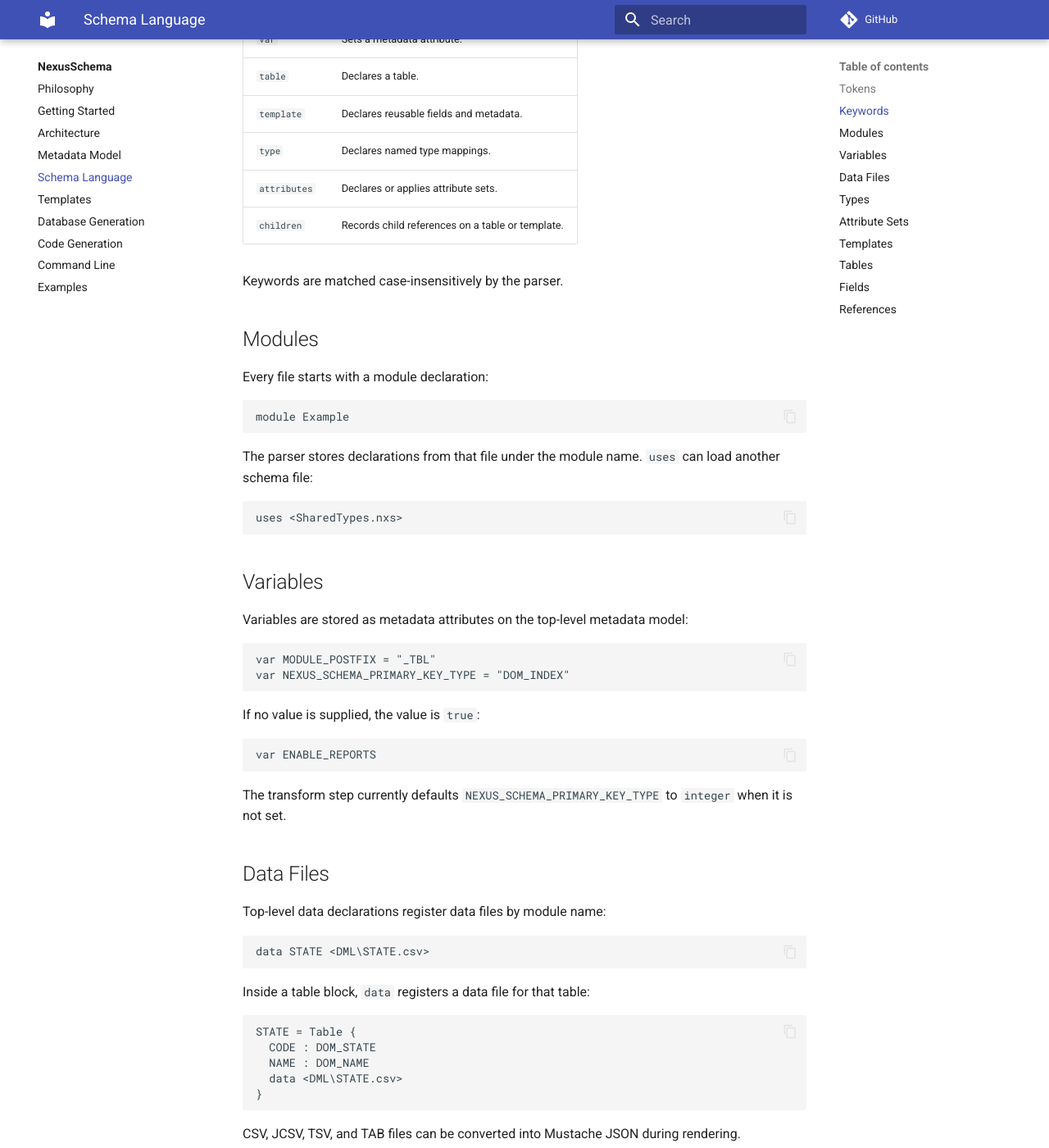
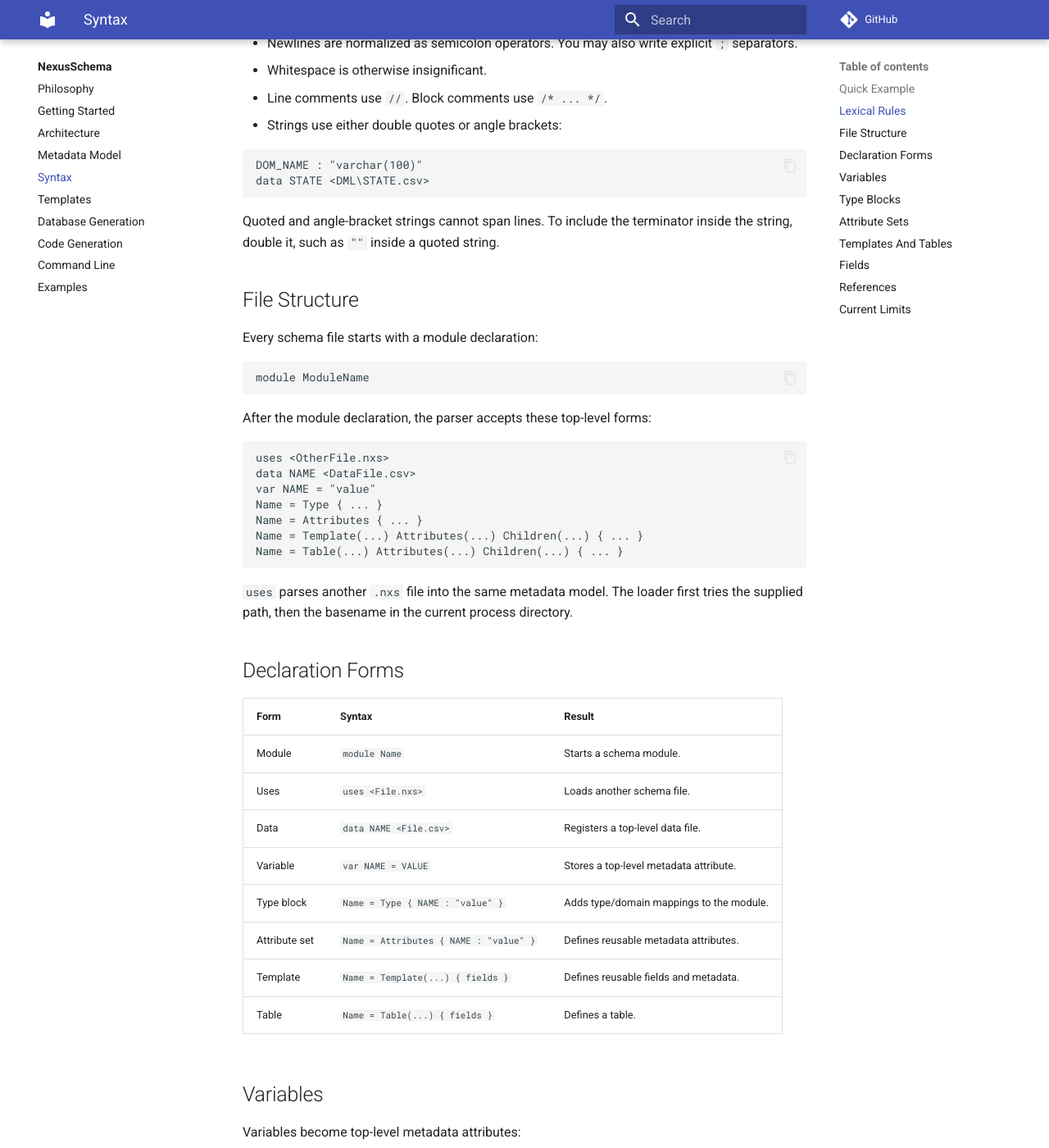
Before and after one commit to nxrp-dev/nexus, an MkDocs documentation site: the page built from docs/nexus-schema/schema-language.md, in a window 1280 px wide and 1400 px high, scrolled down 1106 px. Shown: the whole window at 82% size. Built offline with MkDocs 1.6.1 and Material for MkDocs 9.7.7, drawn with Linux system fonts in a browser that asks for light colours; comment, search, counter and statistics services are not loaded; some of the changed text lies outside the part shown.

Commit message:
cleaning up from the last pass.

````diff
--- /dev/null
+++ b/docs/naq.md
@@ -0,0 +1,81 @@
+# NAQ
+
+NAQ means Never Asked Questions: the questions a developer should ask before deciding whether Nexus is worth their attention.
+
+## Why does Nexus exist?
+
+Pascal development has strong tools, but the experience is fragmented. Free Pascal, Lazarus, VS Code, schema generation, testing, language-server behavior, and AI-assisted development often live in separate mental and technical worlds.
+
+Nexus exists to make those pieces work as one ecosystem.
+
+## What problem is Nexus trying to solve?
+
+Nexus is trying to make Pascal development feel modern without throwing away what makes Pascal productive:
+
+- explicit code
+- strong types
+- clear ownership
+- fast native binaries
+- practical desktop application patterns
+- repeatable generated output
+- project-aware tooling
+
+The goal is not to imitate another language stack. The goal is to make Pascal sharper.
+
+## Is Nexus a replacement for Lazarus?
+
+No.
+
+Lazarus remains important for Free Pascal projects, project files, packages, build modes, CodeTools, and many existing workflows. Nexus Pascal and NexusLS are intended to make Pascal work well in VS Code while respecting Lazarus project semantics where they matter.
+
+NexusUI is a separate UI framework. It is not the Lazarus LCL and does not try to be a drop-in replacement for it.
+
+## Is Nexus a replacement for Delphi?
+
+No.
+
+Delphi and the VCL remain important reference points for productive Pascal development. Nexus borrows the good instincts: ownership, events, explicit object models, forms, controls, and practical application structure.
+
+Nexus is not trying to clone Delphi. It is building a Pascal ecosystem around Free Pascal, Lazarus, VS Code, schema tooling, testing, and Nexus-owned runtime libraries.
+
+## Why VS Code?
+
+VS Code has become the common editor surface for many developers. It has a strong extension model, integrated tasks, debugging hooks, source-control workflows, terminals, and language-server integration.
+
+Nexus Pascal uses that surface to bring Pascal project creation, builds, debugging, and code intelligence into a workspace developers already use.
+
+## Why build a new language server?
+
+Pascal language tooling needs project context. Units, include files, conditionals, Lazarus build modes, search paths, and compiler options all affect what the code means.
+
+NexusLS exists so Pascal language features can be shaped around Nexus goals instead of patched around someone else's assumptions.
+
+## Why build NexusUI?
+
+NexusUI gives Nexus a code-first Pascal UI framework with explicit ownership, retained controls, skinning, window management, popups, layout, and testable behavior.
+
+It is built for applications where the code should remain readable and the framework should not hide important behavior behind designer metadata.
+
+## Why build NexusSchema?
+
+Repeated structure is a source of bugs. Database scripts, provider lists, import files, code stubs, and other generated artifacts often describe the same facts in different places.
+
+NexusSchema keeps schema intent in one place and renders repeatable output through templates.
+
+## Why build NexusTest?
+
+NexusTest gives Nexus projects a shared-library test boundary. Test modules can be loaded, listed, run, and monitored by tools without turning the UI into the owner of test state.
+
+That makes testing useful for command-line workflows, GUI test runners, language-server validation, and future automation.
+
+## Is Nexus production-ready?
+
+Nexus already contains working pieces, but it is still actively evolving. Treat it as a serious working system under active development, not a polished commercial SDK.
+
+The important point is direction: Nexus is being shaped around coherent Pascal workflows, not around preserving every legacy decision.
+
+## Can I contribute?
+
+Nexus is not organized around public contribution as a project goal.
+
+Use it, study it, fork it, or build with it if it helps you. If you need behavior the project does not provide, the cleanest path may be a fork or a separate tool. Nexus itself will stay focused on its own design direction.
--- a/docs/nexus-schema/schema-language.md
+++ b/docs/nexus-schema/schema-language.md
@@ -1,104 +1,108 @@
-# Nexus Schema Language
+# Nexus Schema Syntax
 
-The `.nxs` language is a small declaration language parsed by `TNexusSchemaParser`.
+The `.nxs` language is a compact declaration format parsed by `TNexusSchemaParser`. It describes metadata; rendering details belong in Mustache templates.
 
-## Tokens
+## Quick Example
 
-The tokenizer recognizes:
+```text
+module Catalog
 
-- identifiers
-- keywords
-- operators
-- quoted strings
-- angle-bracket strings
-- line and block comments
+var MODULE_POSTFIX = "_TBL"
+var MODULE_ID_POSTFIX = "_ID"
+var GENERATOR_PREFIX = "GEN_"
+var NEXUS_SCHEMA_PRIMARY_KEY_TYPE = "DOM_INDEX"
 
-Quoted strings use double quotes:
+data STATE <DML\STATE.csv>
+
+CoreTypes = Type {
+  DOM_INDEX : "integer"
+  DOM_NAME : "varchar(100)"
+  DOM_DESCRIPTION : "blob sub_type 1 segment size 100"
+}
+
+ATTR_HISTORY = Attributes {
+  IS_HISTORY : "True"
+}
+
+TMPL_TYPE = Template {
+  NAME : DOM_NAME
+  DESCRIPTION : DOM_DESCRIPTION
+}
+
+CATEGORY = Table(TMPL_TYPE)
+
+PRODUCT = Table(TMPL_TYPE) Attributes(ATTR_HISTORY) {
+  CATEGORY_ID : @CATEGORY
+  EXTERNAL_CODE : "varchar(30)"
+}
+```
+
+## Lexical Rules
+
+- Keywords are case-insensitive: `table`, `Table`, and `TABLE` are all recognized.
+- Identifiers are unquoted tokens that stop at whitespace, an operator, or the end of the file. They are stored with their original spelling.
+- Newlines are normalized as semicolon operators. You may also write explicit `;` separators.
+- Whitespace is otherwise insignificant.
+- Line comments use `//`. Block comments use `/* ... */`.
+- Strings use either double quotes or angle brackets:
 
 ```text
 DOM_NAME : "varchar(100)"
-```
-
-Angle-bracket strings are useful for paths:
-
-```text
 data STATE <DML\STATE.csv>
 ```
 
-Line comments use `//`. Block comments use `/* ... */`.
+Quoted and angle-bracket strings cannot span lines. To include the terminator inside the string, double it, such as `""` inside a quoted string.
 
-## Keywords
+## File Structure
 
-The current keyword set is:
-
-| Keyword | Purpose |
-| --- | --- |
-| `module` | Starts a schema module. |
-| `uses` | Loads another schema file. |
-| `data` | Registers an external data file. |
-| `var` | Sets a metadata attribute. |
-| `table` | Declares a table. |
-| `template` | Declares reusable fields and metadata. |
-| `type` | Declares named type mappings. |
-| `attributes` | Declares or applies attribute sets. |
-| `children` | Records child references on a table or template. |
-
-Keywords are matched case-insensitively by the parser.
-
-## Modules
-
-Every file starts with a module declaration:
+Every schema file starts with a module declaration:
 
 ```text
-module Example
+module ModuleName
 ```
 
-The parser stores declarations from that file under the module name. `uses` can load another schema file:
+After the module declaration, the parser accepts these top-level forms:
 
 ```text
-uses <SharedTypes.nxs>
+uses <OtherFile.nxs>
+data NAME <DataFile.csv>
+var NAME = "value"
+Name = Type { ... }
+Name = Attributes { ... }
+Name = Template(...) Attributes(...) Children(...) { ... }
+Name = Table(...) Attributes(...) Children(...) { ... }
 ```
+
+`uses` parses another `.nxs` file into the same metadata model. The loader first tries the supplied path, then the basename in the current process directory.
+
+## Declaration Forms
+
+| Form | Syntax | Result |
+| --- | --- | --- |
+| Module | `module Name` | Starts a schema module. |
+| Uses | `uses <File.nxs>` | Loads another schema file. |
+| Data | `data NAME <File.csv>` | Registers a top-level data file. |
+| Variable | `var NAME = VALUE` | Stores a top-level metadata attribute. |
+| Type block | `Name = Type { NAME : "value" }` | Adds type/domain mappings to the module. |
+| Attribute set | `Name = Attributes { NAME : "value" }` | Defines reusable metadata attributes. |
+| Template | `Name = Template(...) { fields }` | Defines reusable fields and metadata. |
+| Table | `Name = Table(...) { fields }` | Defines a table. |
 
 ## Variables
 
-Variables are stored as metadata attributes on the top-level metadata model:
+Variables become top-level metadata attributes:
 
 ```text
 var MODULE_POSTFIX = "_TBL"
-var NEXUS_SCHEMA_PRIMARY_KEY_TYPE = "DOM_INDEX"
-```
-
-If no value is supplied, the value is `true`:
-
-```text
+var NEXUS_SCHEMA_PRIMARY_KEY_TYPE = DOM_INDEX
 var ENABLE_REPORTS
 ```
 
-The transform step currently defaults `NEXUS_SCHEMA_PRIMARY_KEY_TYPE` to `integer` when it is not set.
+The value may be a string or identifier. If no value is supplied, the parser stores `true`. During transformation, `NEXUS_SCHEMA_PRIMARY_KEY_TYPE` defaults to `integer` when it is not set.
 
-## Data Files
+## Type Blocks
 
-Top-level data declarations register data files by module name:
-
-```text
-data STATE <DML\STATE.csv>
-```
-
-Inside a table block, `data` registers a data file for that table:
-
-```text
-STATE = Table {
-  CODE : DOM_STATE
-  NAME : DOM_NAME
-  data <DML\STATE.csv>
-}
-```
-
-CSV, JCSV, TSV, and TAB files can be converted into Mustache JSON during rendering.
-
-## Types
-
-Types are name-value mappings:
+Type blocks contain `name : string` pairs:
 
 ```text
 CoreTypes = Type {
@@ -107,11 +111,11 @@
 }
 ```
 
-The Firebird schema template renders these as domains, but the model stores them as target-neutral metadata.
+The declaration name, such as `CoreTypes`, is a source label. The block entries are stored directly in the module `Types` list. The current Firebird template renders them as domains, but the metadata model itself is target-neutral.
 
 ## Attribute Sets
 
-Attribute sets are reusable name-value metadata:
+Attribute sets contain `name : string` pairs:
 
 ```text
 ATTR_HISTORY = Attributes {
@@ -122,64 +126,75 @@
 Tables, templates, and fields can reference attribute sets:
 
 ```text
-TENANT_UNIT = Table(TMPL_TRACKED) Attributes(ATTR_HISTORY) {
-  TENANT_ID : @TENANT
+ORDER = Table() Attributes(ATTR_HISTORY) {
+  CUSTOMER_ID(ATTR_REQUIRED) : @CUSTOMER
 }
 ```
 
-During transformation, referenced attributes are copied into the target object's `Attributes` JSON object.
+Referenced attribute sets are copied into the target object's `Attributes` JSON object during transformation.
 
-## Templates
+## Templates And Tables
 
-Templates define reusable fields and metadata:
+Templates and tables share the same declaration shape:
 
 ```text
 TMPL_TRACKED = Template {
   CREATED_BY : @PERSON
   CREATED_DATE : DOM_TIMESTAMP
-  MODIFIED_BY : @PERSON
-  MODIFIED_DATE : DOM_TIMESTAMP
 }
-```
 
-Templates can reference other templates:
-
-```text
-TMPL_PERSON = Template(TMPL_TRACKED) {
-  FIRST_NAME : DOM_NAME
-  LAST_NAME : DOM_NAME
-}
-```
-
-## Tables
-
-Tables may reference zero or more templates and may contain fields:
-
-```text
 PERSON = Table(TMPL_TRACKED) {
   FIRST_NAME : DOM_NAME
   LAST_NAME : DOM_NAME
 }
 ```
 
-An empty table declaration is valid:
+The optional parenthesized list immediately after `Table` or `Template` is the template-reference list. Empty lists are valid:
+
+```text
+LOG_ENTRY = Table()
+```
+
+`Attributes(...)` and `Children(...)` may appear after the template-reference list and before the field block:
+
+```text
+CATEGORY = Table(TMPL_TYPE) Children(CATEGORY_INDEX) {
+  PARENT_ID : @CATEGORY
+}
+```
+
+`children(...)` records child references in metadata. The current Firebird template does not consume those references directly.
+
+The field block is optional, so these are valid:
 
 ```text
 PERSON_TYPE = Table(TMPL_TYPE, TMPL_TRACKED)
+SYSTEM_MODULE = Table(TMPL_TRACKED) {}
 ```
 
 ## Fields
 
-Fields are `name : type` pairs:
+Fields are `name : type` pairs inside a table or template block:
 
 ```text
 NAME : DOM_NAME
+DESCRIPTION : "blob sub_type 1 segment size 100"
 ```
 
-Fields can reference attributes:
+A field type may be an identifier, a string, or a reference. Field-level attributes are written before the colon:
 
 ```text
-NAME(ATTR_REQUIRED) : DOM_NAME
+NAME(ATTR_REQUIRED, ATTR_SEARCHABLE) : DOM_NAME
+```
+
+Inside a table block, `data` registers an additional data file for that table:
+
+```text
+STATE = Table {
+  CODE : DOM_STATE
+  NAME : DOM_NAME
+  data <DML\STATE.csv>
+}
 ```
 
 ## References
@@ -196,4 +211,8 @@
 PERSON_NAME : @PERSON.NAME
 ```
 
-The transform step creates foreign key metadata and assigns a field type from either the default primary-key type or the referenced field type.
+During transformation, reference fields create foreign key metadata. A plain `@TABLE` reference receives the type from `NEXUS_SCHEMA_PRIMARY_KEY_TYPE`. A `@TABLE.FIELD` reference receives the type from the referenced field when the transform can resolve it.
+
+## Current Limits
+
+The current parser does not have dedicated syntax for indexes, nullability, default values, constraints, or target-specific database options. Capture that information with attributes or templates when a Mustache template needs it.
--- a/mkdocs.yml
+++ b/mkdocs.yml
@@ -9,6 +9,10 @@
       - The Nexus Ecosystem: ecosystem.md
       - Getting Started: getting-started.md
       - Project Status: project-status.md
+      - NAQ: naq.md
+      - Support: support.md
+      - Attribution: attribution.md
+      - License: license.md
   - Architecture:
       - System Boundaries: architecture/system-boundaries.md
       - Dependencies: architecture/dependencies.md
@@ -31,7 +35,7 @@
       - Getting Started: nexus-schema/getting-started.md
       - Architecture: nexus-schema/architecture.md
       - Metadata Model: nexus-schema/metadata-model.md
-      - Schema Language: nexus-schema/schema-language.md
+      - Syntax: nexus-schema/schema-language.md
       - Templates: nexus-schema/templates.md
       - Database Generation: nexus-schema/database-generation.md
       - Code Generation: nexus-schema/code-generation.md
````
Also changed, not shown: docs/AGENTS.md (added, +38 -0 lines), docs/attribution.md (added, +65 -0 lines), docs/documentation-style.md (added, +90 -0 lines), docs/license.md (added, +48 -0 lines), docs/nexus-test/index.md (+74 -19 lines), docs/support.md (added, +76 -0 lines), 4 other files.
